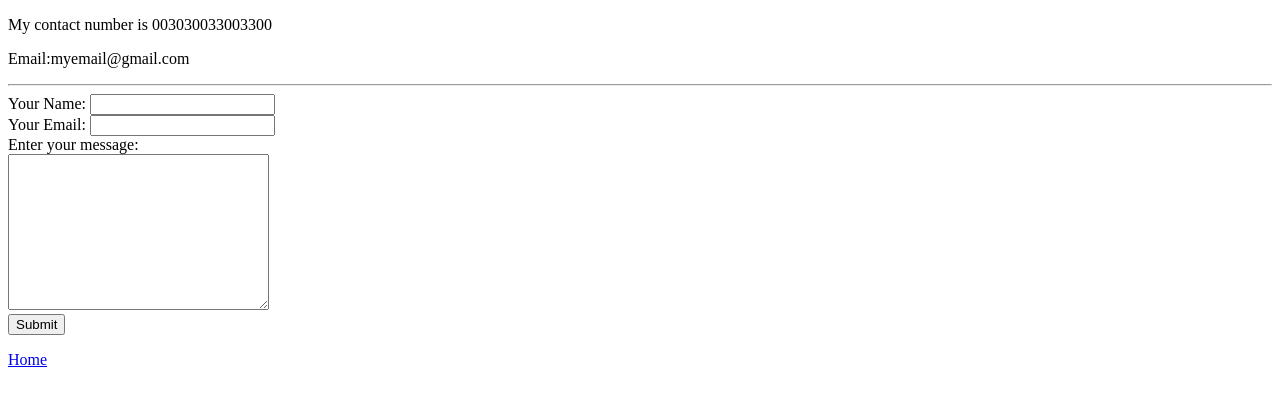
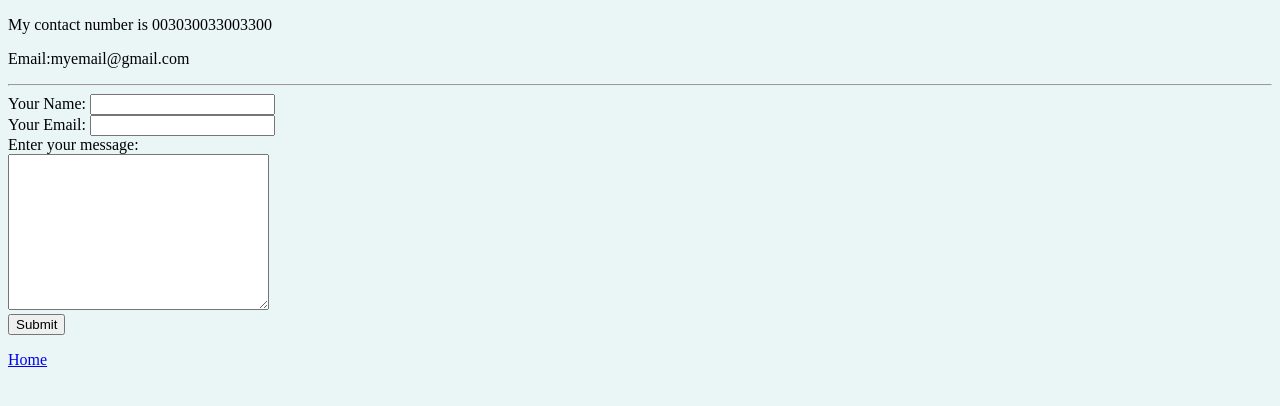
Before and after one commit to jpedro123web/cvs, a plain HTML site: page contact-me.html in a window 1280 px wide. Drawn offline with Linux system fonts and the light colour scheme.

Commit message:
Update contact-me.html

```diff
--- a/contact-me.html
+++ b/contact-me.html
@@ -6,7 +6,7 @@
   <title>Contact Me</title>
 </head>
 
-<body>
+<body style="background-color: #EAF6F6">
   <p>My contact number is 003030033003300</p>
   <p>Email:myemail@gmail.com</p>
   <hr>
```
